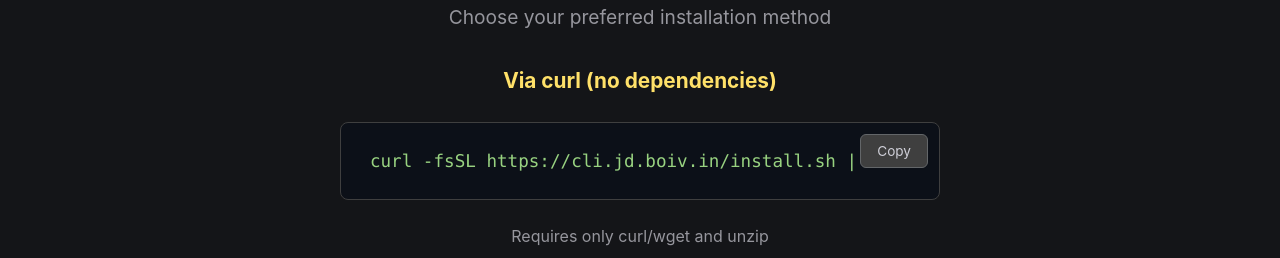
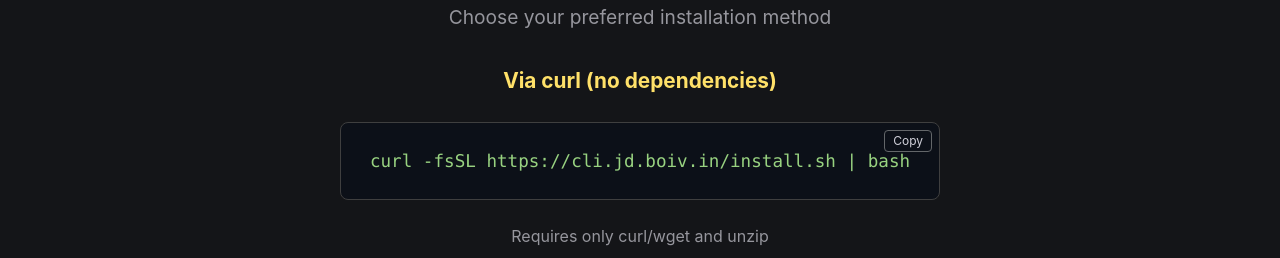
Before and after one commit to starburst997/jd, a website: page docs/index.html in a window 1280 px wide. Shown: the part 694-952 px from the top of the page. Drawn offline with Linux system fonts and the light colour scheme.

Commit message:
Better copy button

```diff
--- a/docs/index.html
+++ b/docs/index.html
@@ -151,17 +151,18 @@
 
       .copy-btn {
         position: absolute;
-        top: 0.75rem;
-        right: 0.75rem;
-        background: #3f3f3f;
+        top: 0.5rem;
+        right: 0.5rem;
+        background: transparent;
         border: 1px solid #636669;
-        border-radius: 6px;
-        padding: 0.5rem 1rem;
+        border-radius: 4px;
+        padding: 0.25rem 0.5rem;
         color: #d0d0d9;
-        font-size: 0.85rem;
+        font-size: 0.75rem;
         cursor: pointer;
         transition: all 0.2s ease;
         font-family: -apple-system, BlinkMacSystemFont, "Segoe UI", Roboto, sans-serif;
+        line-height: 1;
       }
 
       .copy-btn:hover {
```
